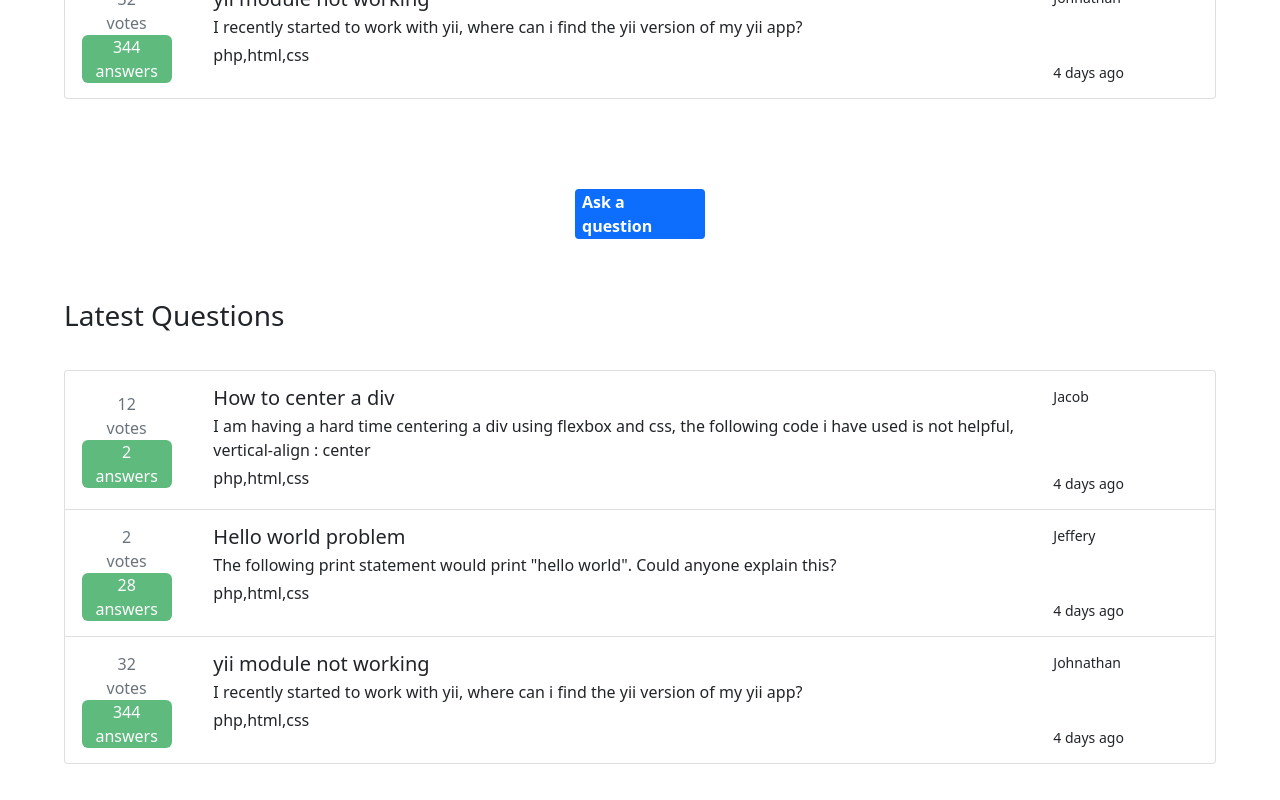
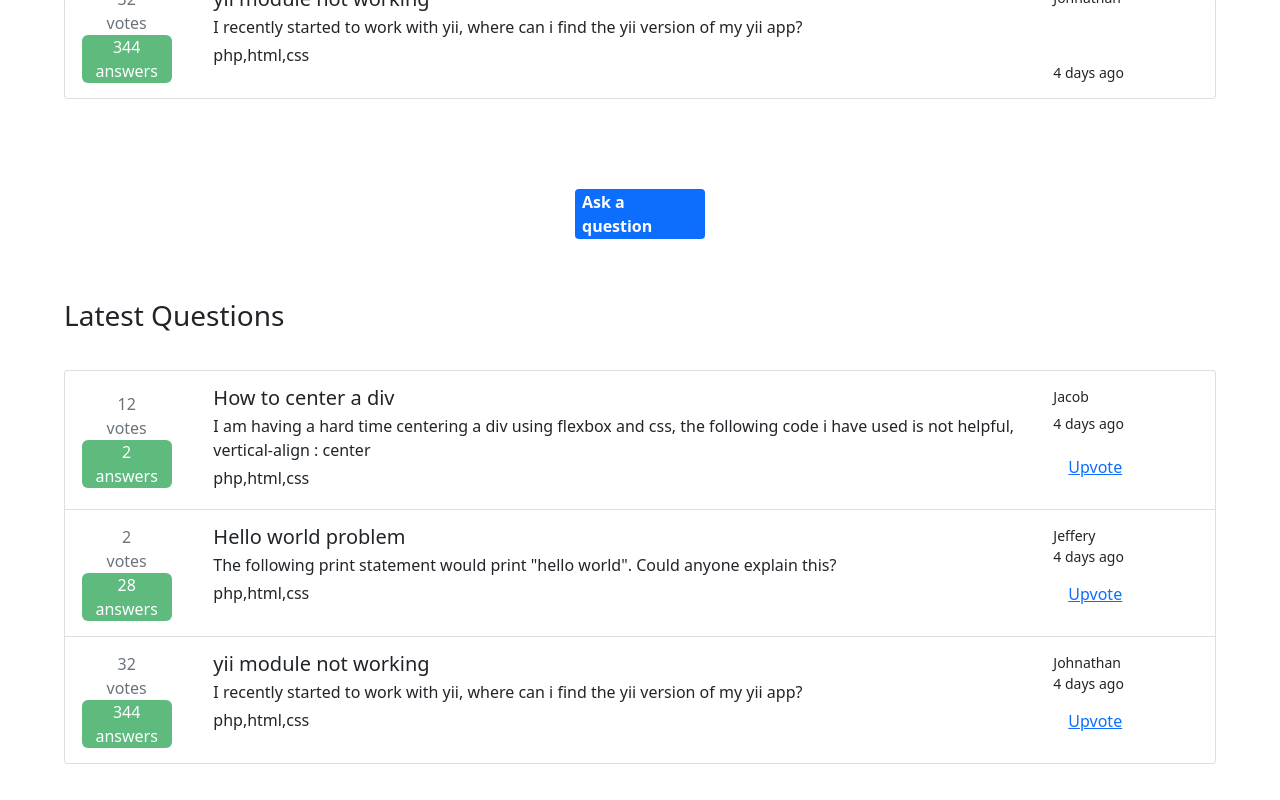
Before and after one commit to 2103562/witsOverflow, a Vue app: page / in a window 1280 px wide. Shown: the part 497-1297 px from the top of the page. Built offline with nearby package versions, Linux system fonts and the light colour scheme; no server answers.

Commit message:
add btn-upvote

```diff
--- a/src/components/Home.vue
+++ b/src/components/Home.vue
@@ -146,6 +146,8 @@ export default {
                     <div class="d-flex flex-column col justify-content-between">
                         <small>{{question.user}}</small>
                         <small>{{question.time}}</small>
+                        <a class="btn-upvote"> Upvote </a>
+
                     </div>
 
                 </a>
```
